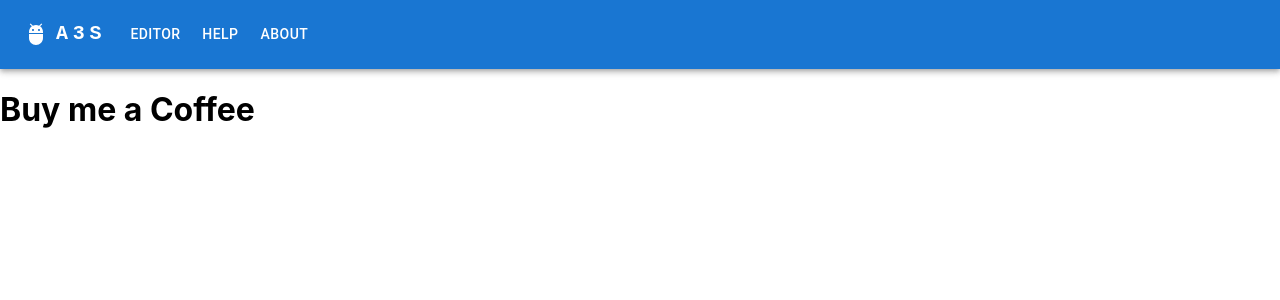
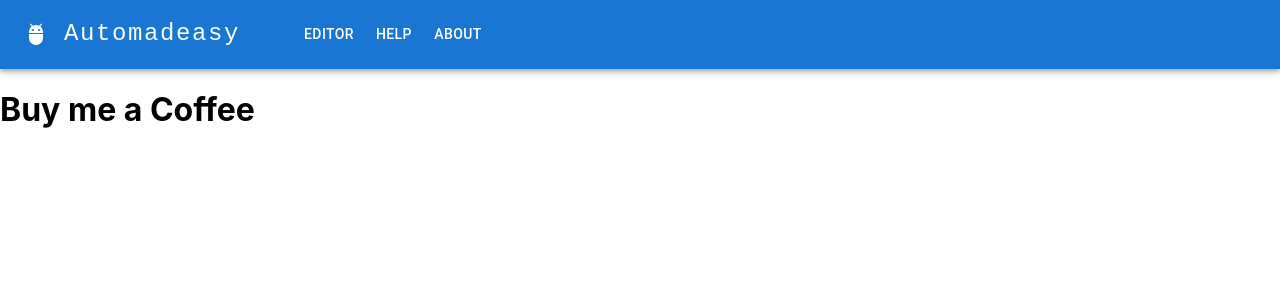
Before and after one commit to anserwaseem/A-Tool-for-Teaching-Concepts-of-Finite-Automata, a React (Create React App) app: page / in a window 1280 px wide. Shown: the top 300 px of the page. Built offline with nearby package versions, Linux system fonts and the light colour scheme.

Commit message:
changed name of the app to AUTOMADEASY

```diff
--- a/public/index.html
+++ b/public/index.html
@@ -24,7 +24,7 @@
       work correctly both with client-side routing and a non-root public URL.
       Learn how to configure a non-root public URL by running `npm run build`.
     -->
-    <title>React App</title>
+    <title>Automadeasy</title>
   </head>
   <body>
     <noscript>You need to enable JavaScript to run this app.</noscript>
--- a/src/App.tsx
+++ b/src/App.tsx
@@ -1,6 +1,6 @@
 import "./App.css";
 import { BrowserRouter as Router, Route, Routes } from "react-router-dom";
-import { A3S } from "./components/A3S";
+import { Automadeasy } from "./components/Automadeasy";
 import { NavBar } from "./components/Navbar";
 import { Editor } from "./components/Editor";
 
@@ -10,7 +10,7 @@ function App() {
       <NavBar />
 
       <Routes>
-        <Route path={process.env.PUBLIC_URL} element={<A3S />} />
+        <Route path={process.env.PUBLIC_URL} element={<Automadeasy />} />
         <Route path={`${process.env.PUBLIC_URL}/Editor`} element={<Editor />} />
       </Routes>
     </Router>
--- a/src/components/A3S.tsx
+++ /dev/null
@@ -1,8 +0,0 @@
-export const A3S = () => {
-  console.log("re rendering A3S");
-  return (
-    <div>
-      <h1>Buy me a Coffee</h1>
-    </div>
-  );
-};
--- /dev/null
+++ b/src/components/Automadeasy.tsx
@@ -0,0 +1,8 @@
+export const Automadeasy = () => {
+  console.log("re rendering Automadeasy");
+  return (
+    <div>
+      <h1>Buy me a Coffee</h1>
+    </div>
+  );
+};
--- a/src/components/Navbar.tsx
+++ b/src/components/Navbar.tsx
@@ -19,9 +19,7 @@ const pages = Object.values(Pages);
 export function NavBar() {
   console.log("re rendering Navbar");
 
-  const [anchorElNav, setAnchorElNav] = useState<null | HTMLElement>(
-    null
-  );
+  const [anchorElNav, setAnchorElNav] = useState<null | HTMLElement>(null);
 
   const handleOpenNavMenu = (event: React.MouseEvent<HTMLElement>) => {
     setAnchorElNav(event.currentTarget);
@@ -42,16 +40,18 @@ export function NavBar() {
             component={RouterLink}
             to={process.env.PUBLIC_URL}
             sx={{
-              mr: 2,
+              m: 1,
+              mr: 7,
               display: { xs: "none", md: "flex" },
               fontFamily: "monospace",
-              fontWeight: 700,
-              letterSpacing: ".3rem",
+              fontWeight: 500,
+              fontSize: "1.5rem",
+              letterSpacing: ".1rem",
               color: "inherit",
               textDecoration: "none",
             }}
           >
-            A3S
+            Automadeasy
           </Typography>
 
           <Box sx={{ flexGrow: 1, display: { xs: "flex", md: "none" } }}>
@@ -109,17 +109,19 @@ export function NavBar() {
             component={RouterLink}
             to={process.env.PUBLIC_URL}
             sx={{
-              mr: 2,
+              m: 1,
+              mr: 7,
               display: { xs: "flex", md: "none" },
               flexGrow: 1,
               fontFamily: "monospace",
-              fontWeight: 700,
-              letterSpacing: ".3rem",
+              fontWeight: 500,
+              fontSize: "1.5rem",
+              letterSpacing: ".1rem",
               color: "inherit",
               textDecoration: "none",
             }}
           >
-            A3S
+            Automadeasy
           </Typography>
 
           <Box sx={{ flexGrow: 1, display: { xs: "none", md: "flex" } }}>
```
Also changed, not shown: public/manifest.json.
